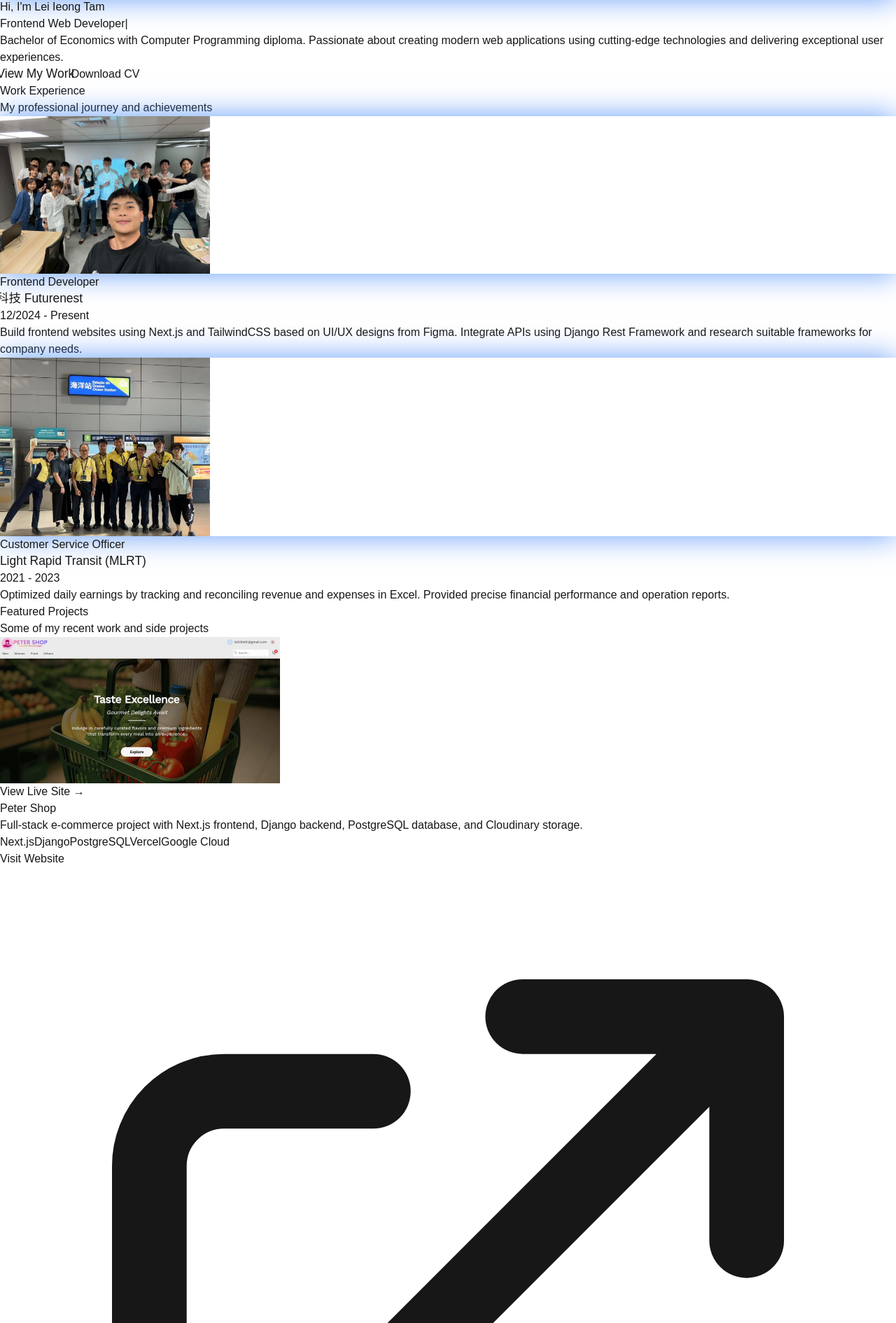
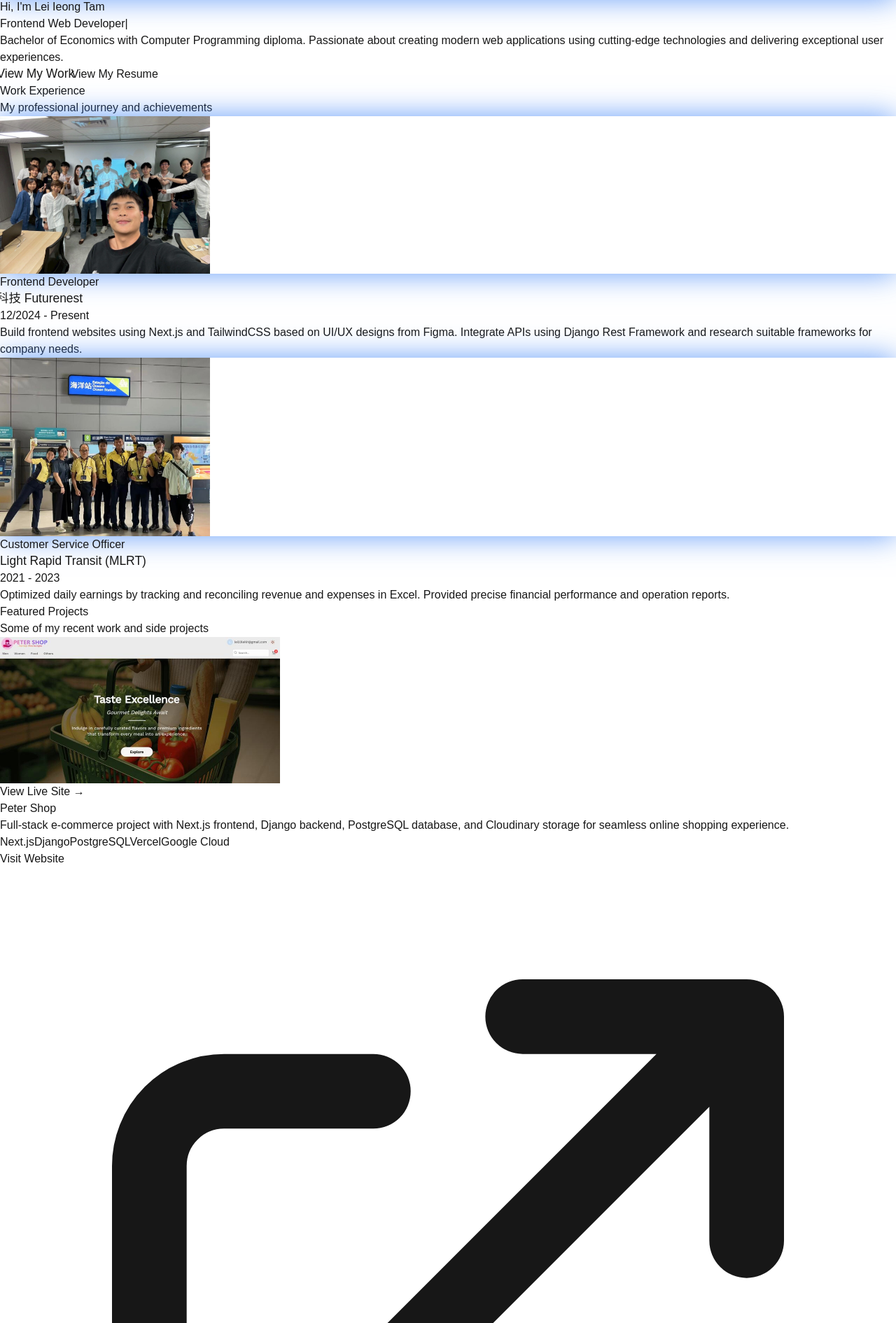
Before and after one commit to lei23lei/profile, a Next.js app: page / in a window 1280 px wide. Shown: the part 350-2240 px from the top of the page at 70% size. Built offline with nearby package versions, Linux system fonts and the light colour scheme.

Commit message:
add project

```diff
--- a/src/app/page.tsx
+++ b/src/app/page.tsx
@@ -1,6 +1,7 @@
 "use client";
 import { useEffect, useState } from "react";
 import Image from "next/image";
+import { useHydrated } from "./useHydrated";
 
 export default function Home() {
   const [activeSection, setActiveSection] = useState(0);
@@ -9,6 +10,7 @@ export default function Home() {
   const [isTyping, setIsTyping] = useState(false);
   const [displayText, setDisplayText] = useState("");
   const fullText = "Frontend Web Developer";
+  const isHydrated = useHydrated();
 
   useEffect(() => {
     const handleScroll = () => {
@@ -275,11 +277,12 @@ export default function Home() {
               </button>
               <button className="w-full sm:w-auto border-2 border-blue-600 text-blue-600 hover:bg-blue-600 hover:text-white px-6 sm:px-8 py-3 rounded-full font-medium transition-all duration-300 hover-lift">
                 <a
-                  href="/resume.pdf"
-                  download="Lei_Ieong_Tam_Resume.pdf"
+                  href="https://www.canva.com/design/DAGtGnfvHck/hMD_I3e9cHUZV792w4I62Q/edit?utm_content=DAGtGnfvHck&utm_campaign=designshare&utm_medium=link2&utm_source=sharebutton"
+                  target="_blank"
+                  rel="noopener noreferrer"
                   className="block w-full h-full"
                 >
-                  Download CV
+                  View My Resume
                 </a>
               </button>
             </div>
@@ -328,7 +331,7 @@ export default function Home() {
                 } hover-lift hover-glow transition-all duration-500 transform shadow-lg hover:shadow-2xl`}
                 style={{
                   transform:
-                    typeof window !== "undefined" && window.innerWidth >= 1068
+                    isHydrated && window.innerWidth >= 1068
                       ? `translateX(${
                           scrollY * 0.05 * (index % 2 === 0 ? 1 : -1)
                         }px)`
@@ -394,12 +397,12 @@ export default function Home() {
             </p>
           </div>
 
-          <div className="grid grid-cols-1 lg:grid-cols-2 gap-4 sm:gap-6 lg:gap-8">
+          <div className="grid grid-cols-1 lg:grid-cols-2 xl:grid-cols-3 gap-4 sm:gap-6 lg:gap-8">
             {[
               {
                 title: "Peter Shop",
                 description:
-                  "Full-stack e-commerce project with Next.js frontend, Django backend, PostgreSQL database, and Cloudinary storage.",
+                  "Full-stack e-commerce project with Next.js frontend, Django backend, PostgreSQL database, and Cloudinary storage for seamless online shopping experience.",
                 tech: [
                   "Next.js",
                   "Django",
@@ -413,10 +416,31 @@ export default function Home() {
               {
                 title: "Plan Travel",
                 description:
-                  "Travel planning app with drag-and-drop functionality, Google Maps integration, and Auth.js authentication.",
-                tech: ["Next.js", "PostgreSQL", "Prisma", "Google Maps API"],
+                  "Full-stack travel planning solution built with Next.js featuring Auth.js authentication, Google Maps API integration, and drag-and-drop functionality for real-time trip planning and route calculation.",
+                tech: [
+                  "Next.js",
+                  "TailwindCSS",
+                  "PostgreSQL",
+                  "Google Maps API",
+                  "React Draggable",
+                  "Auth.js",
+                ],
                 image: "/images/project2.jpg",
                 link: "https://www.theplantravel.com/",
+              },
+              {
+                title: "Peter Wordle",
+                description:
+                  "Two-player Wordle game with WebSocket real-time gameplay, dark mode feature, and responsive design optimized for mobile and laptop devices.",
+                tech: [
+                  "React",
+                  "Next.js",
+                  "TailwindCSS",
+                  "Node.js",
+                  "WebSocket",
+                ],
+                image: "/images/project3.jpg",
+                link: "https://peterwordle.online",
               },
             ].map((project, index) => (
               <div
@@ -425,9 +449,11 @@ export default function Home() {
                   index + 1
                 } hover-lift overflow-hidden group`}
                 style={{
-                  transform: `perspective(1000px) rotateY(${
-                    mousePosition.x * 0.005
-                  }deg) rotateX(${mousePosition.y * -0.005}deg)`,
+                  transform: isHydrated
+                    ? `perspective(1000px) rotateY(${
+                        mousePosition.x * 0.005
+                      }deg) rotateX(${mousePosition.y * -0.005}deg)`
+                    : "none",
                 }}
               >
                 {/* Image Section */}
@@ -501,7 +527,11 @@ export default function Home() {
                       </svg>
                     </a>
                     <div className="text-lg sm:text-xl animate-float hover-scale hover-rotate">
-                      {project.title.includes("Shop") ? "🛒" : "✈️"}
+                      {project.title.includes("Shop")
+                        ? "🛒"
+                        : project.title.includes("Wordle")
+                        ? "🎯"
+                        : "✈️"}
                     </div>
                   </div>
                 </div>
@@ -554,7 +584,7 @@ export default function Home() {
                 } hover-lift hover-glow transition-all duration-500 transform shadow-lg hover:shadow-2xl`}
                 style={{
                   transform:
-                    typeof window !== "undefined" && window.innerWidth >= 1068
+                    isHydrated && window.innerWidth >= 1068
                       ? `translateX(${
                           scrollY * 0.02 * (index % 2 === 0 ? 1 : -1)
                         }px)`
--- /dev/null
+++ b/src/app/useHydrated.ts
@@ -0,0 +1,11 @@
+import { useState, useEffect } from "react";
+
+export function useHydrated() {
+  const [isHydrated, setIsHydrated] = useState(false);
+
+  useEffect(() => {
+    setIsHydrated(true);
+  }, []);
+
+  return isHydrated;
+}
```
Also changed, not shown: public/images/project3.jpg (added), 1 other file (tests, documents, lock files or other folders).
